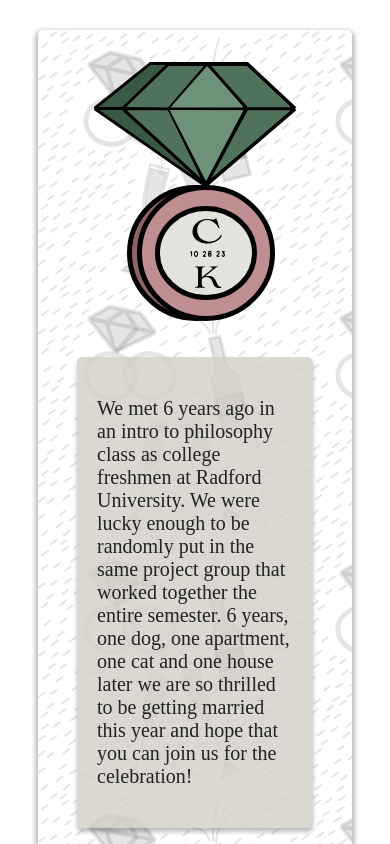
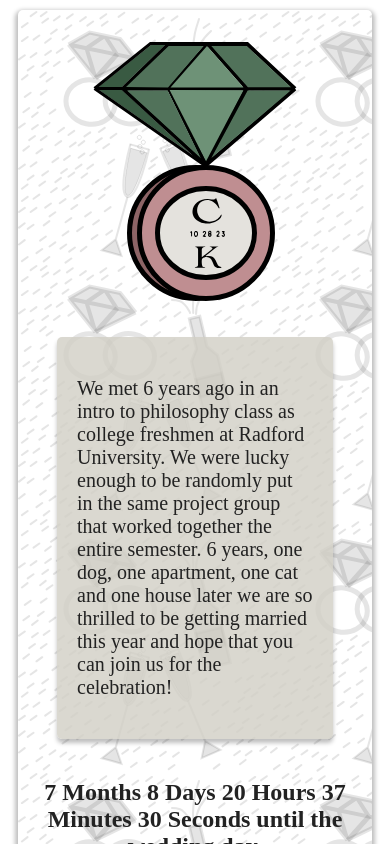
Before and after one commit to cade-gray/wedding-site, a SvelteKit app: page / in a window 390 px wide. Shown: the top 844 px of the page. Built offline with nearby package versions, Linux system fonts and the light colour scheme; a web font is replaced by a local one.

Commit message:
Sizing adjustments for mobile

```diff
--- a/src/routes/+layout.svelte
+++ b/src/routes/+layout.svelte
@@ -147,4 +147,9 @@
 	.header:hover {
 		transform: scale(1.1);
 	}
+	@media screen and (max-width: 800px) {
+		.container {
+			margin: 10px;
+		}
+	}
 </style>
--- a/src/routes/rsvp/+page.svelte
+++ b/src/routes/rsvp/+page.svelte
@@ -45,6 +45,6 @@
 		box-shadow: 0 0 10px 5px #806668;
 	}
 	.rsvpForm {
-		height: 1576px;
+		height: 1590px;
 	}
 </style>
```
